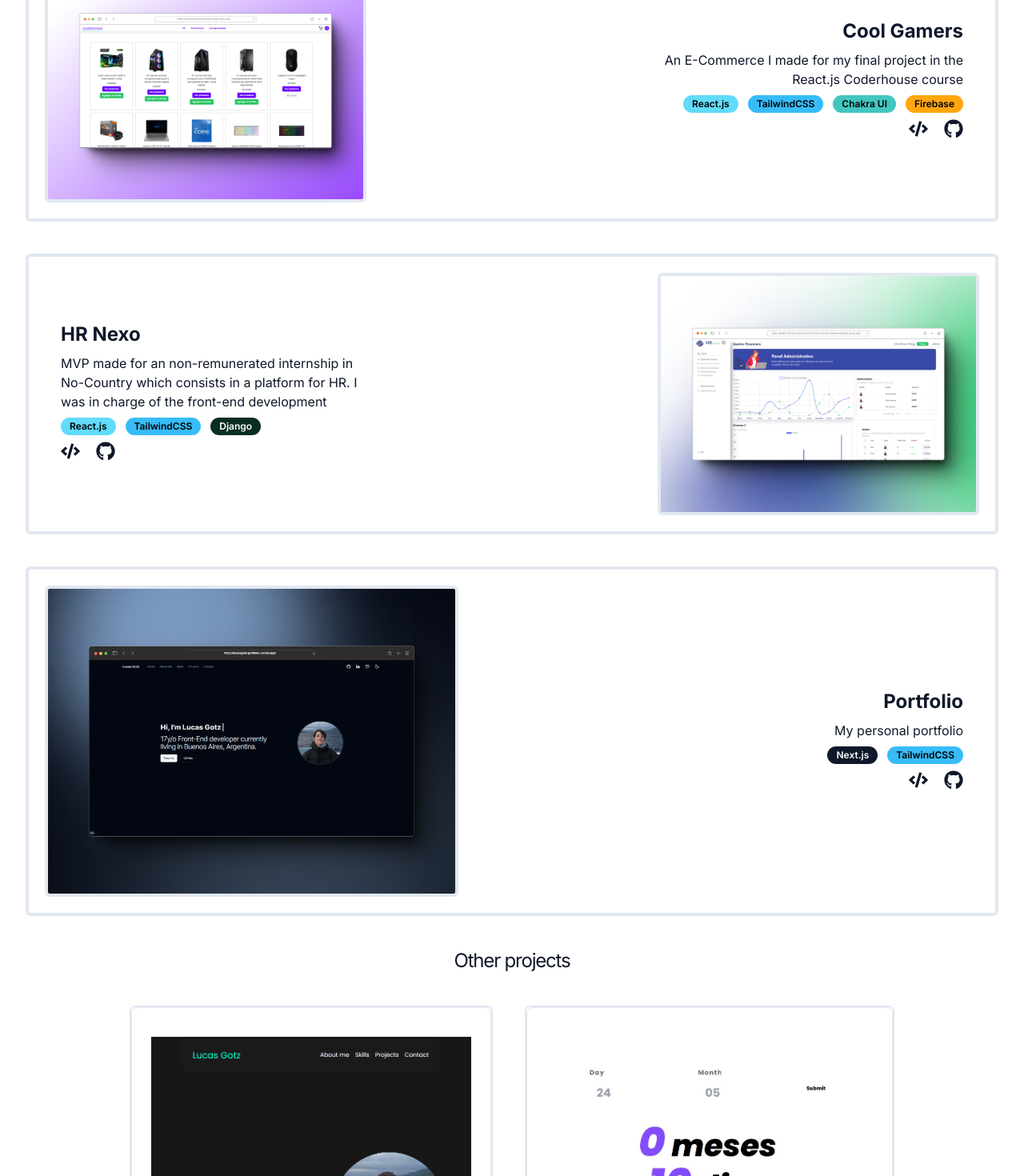
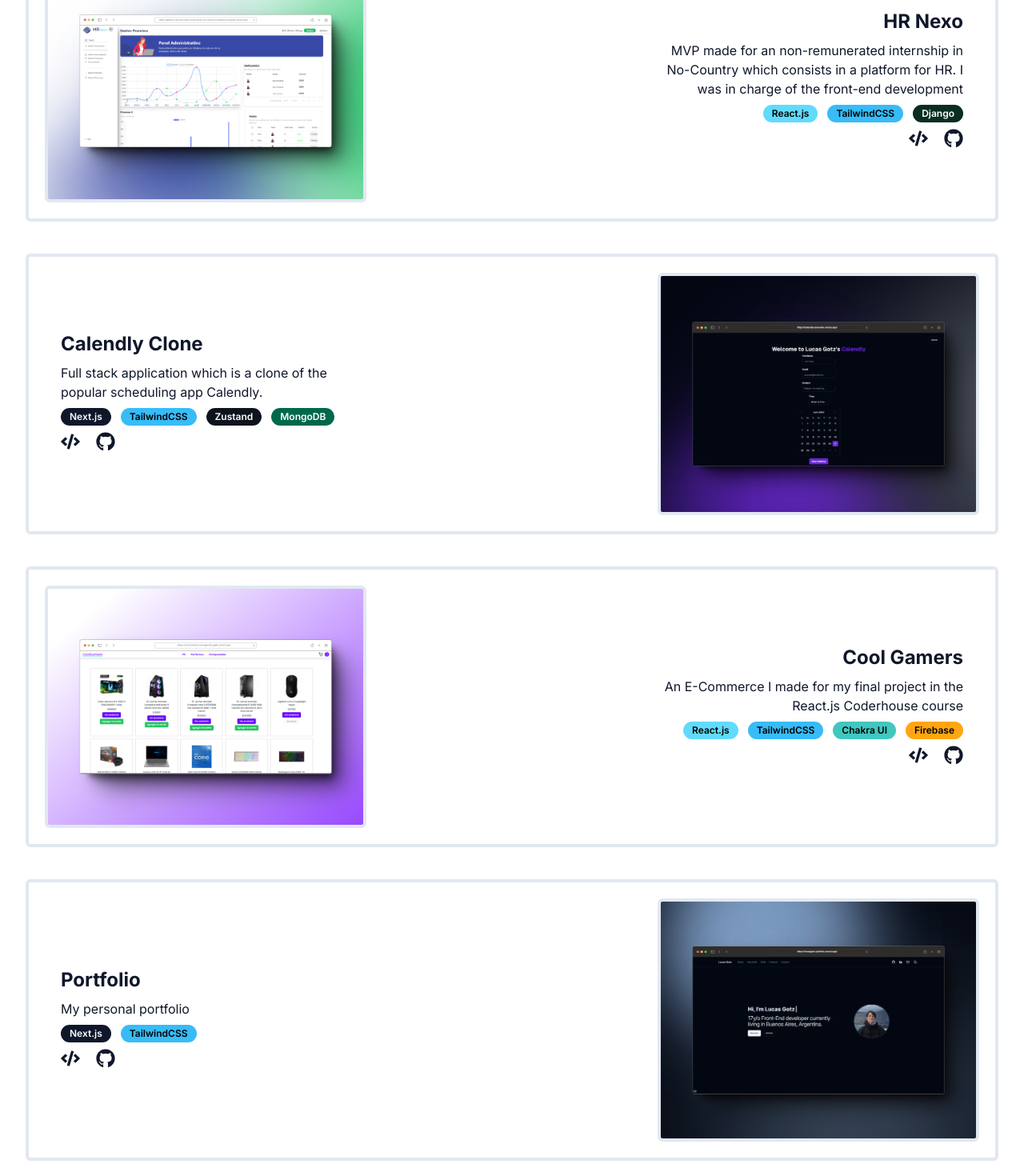
Before and after one commit to lucasgotz13/next-portfolio, a Next.js app: page / in a window 1280 px wide. Shown: the part 3800-5270 px from the top of the page at 80% size. Built offline with nearby package versions, Linux system fonts and the light colour scheme.

Commit message:
feat: Added new project

```diff
--- a/components/Projects.tsx
+++ b/components/Projects.tsx
@@ -48,6 +48,130 @@
         >
           Some of my best projects
         </motion.p>
+        <motion.div
+          className={`pr-10 pl-5 py-5 flex flex-col-reverse md:grid rounded-md md:grid-cols-[35%_65%] border-4 ${
+            theme === "light" ? "border-gray-400" : ""
+          } `}
+          initial="hide"
+          whileInView="show"
+          whileHover={{ scale: 1.1 }}
+          variants={FadeRight}
+          viewport={{ once: true }}
+        >
+          <img
+            src="../images/screenshot_hrnexo.png"
+            className={`border-4 ${
+              theme === "light" ? "border-gray-400" : ""
+            } rounded-md mx-auto md:mx-0 object-contain`}
+            alt=""
+          />
+          <div className="mx-auto md:mx-0 md:ml-auto flex flex-col gap-5 md:gap-2 justify-center items-end">
+            <h1 className="font-bold text-2xl mx-auto md:mx-0 md:ml-auto md:text-right">
+              HR Nexo
+            </h1>
+            <p className="max-w-sm ml-auto text-center md:text-right">
+              MVP made for an non-remunerated internship in No-Country which
+              consists in a platform for HR. I was in charge of the front-end
+              development
+            </p>
+            <div className="flex flex-wrap justify-center md:justify-right md:mx-0 md:ml-auto gap-3">
+              <Badge variant="react">React.js</Badge>
+              <Badge variant="tailwindcss">TailwindCSS</Badge>
+              <Badge variant="django">Django</Badge>
+            </div>
+            <div className="flex mx-auto md:mx-0 md:ml-auto gap-5">
+              <Tooltip>
+                <Link
+                  href={
+                    "https://gestion-de-recursos-humanos-en-la-nube-facundodevs-projects.vercel.app/"
+                  }
+                  target="_blank"
+                >
+                  <TooltipTrigger>
+                    <FaCode size={24} className="hover:text-foreground/90" />
+                  </TooltipTrigger>
+                  <TooltipContent>
+                    <p>Demo</p>
+                  </TooltipContent>
+                </Link>
+              </Tooltip>
+              <Tooltip>
+                <Link
+                  href={"https://github.com/No-Country/c17-67-t-python"}
+                  target="_blank"
+                >
+                  <TooltipTrigger>
+                    <FaGithub size={24} className="hover:text-foreground/90" />
+                  </TooltipTrigger>
+                  <TooltipContent>
+                    <p>Repository</p>
+                  </TooltipContent>
+                </Link>
+              </Tooltip>
+            </div>
+          </div>
+        </motion.div>
+        <motion.div
+          className={`pl-10 pr-5 py-5 flex flex-col md:grid rounded-md md:grid-cols-[65%_35%] border-4 ${
+            theme === "light" ? "border-gray-400" : ""
+          }`}
+          initial="hide"
+          whileInView="show"
+          variants={FadeLeft}
+          whileHover={{ scale: 1.1 }}
+          viewport={{ once: true }}
+        >
+          <div className="flex flex-col gap-5 md:gap-2 justify-center md:items-start">
+            <h1 className="font-bold text-2xl text-center md:text-left">
+              Calendly Clone
+            </h1>
+            <p className="max-w-screen-sm md:max-w-sm text-center md:text-left">
+              Full stack application which is a clone of the popular scheduling
+              app Calendly.
+            </p>
+            <div className="flex mx-auto md:mx-0 md:mr-auto gap-3">
+              <Badge variant="nextjs">Next.js</Badge>
+              <Badge variant="tailwindcss">TailwindCSS</Badge>
+              <Badge variant="zustand">Zustand</Badge>
+              <Badge variant="mongodb">MongoDB</Badge>
+            </div>
+            <div className="flex mx-auto md:mx-0 md:mr-auto gap-5">
+              <Tooltip>
+                <Link
+                  href={"https://calendly-clone-ten.vercel.app/"}
+                  target="_blank"
+                >
+                  <TooltipTrigger>
+                    <FaCode size={24} className="hover:text-foreground/90" />
+                  </TooltipTrigger>
+                  <TooltipContent>
+                    <p>Demo</p>
+                  </TooltipContent>
+                </Link>
+              </Tooltip>
+              <Tooltip>
+                <Link
+                  href={"https://github.com/lucasgotz13/calendly-clone"}
+                  target="_blank"
+                >
+                  <TooltipTrigger>
+                    <FaGithub size={24} className="hover:text-foreground/90" />
+                  </TooltipTrigger>
+                  <TooltipContent>
+                    <p>Repository</p>
+                  </TooltipContent>
+                </Link>
+              </Tooltip>
+            </div>
+          </div>
+          <img
+            src="../images/screenshot_calendly-clone.png"
+            className={`border-4 ${
+              theme === "light" ? "border-gray-400" : ""
+            } rounded-md mx-auto  object-contain md:mx-0`}
+            alt=""
+          />
+        </motion.div>
         <motion.div
           className={`pr-10 pl-5 py-5 flex flex-col-reverse md:grid rounded-md md:grid-cols-[35%_65%] border-4 ${
             theme === "light" ? "border-gray-400" : ""
@@ -123,86 +247,16 @@
         >
           <div className="flex flex-col gap-5 md:gap-2 justify-center md:items-start">
             <h1 className="font-bold text-2xl text-center md:text-left">
-              HR Nexo
+              Portfolio
             </h1>
             <p className="max-w-screen-sm md:max-w-sm text-center md:text-left">
-              MVP made for an non-remunerated internship in No-Country which
-              consists in a platform for HR. I was in charge of the front-end
-              development
+              My personal portfolio
             </p>
             <div className="flex mx-auto md:mx-0 md:mr-auto gap-3">
-              <Badge variant="react">React.js</Badge>
-              <Badge variant="tailwindcss">TailwindCSS</Badge>
-              <Badge variant="django">Django</Badge>
-            </div>
-            <div className="flex mx-auto md:mx-0 md:mr-auto gap-5">
-              <Tooltip>
-                <Link
-                  href={
-                    "https://gestion-de-recursos-humanos-en-la-nube-facundodevs-projects.vercel.app/"
-                  }
-                  target="_blank"
-                >
-                  <TooltipTrigger>
-                    <FaCode size={24} className="hover:text-foreground/90" />
-                  </TooltipTrigger>
-                  <TooltipContent>
-                    <p>Demo</p>
-                  </TooltipContent>
-                </Link>
-              </Tooltip>
-              <Tooltip>
-                <Link
-                  href={"https://github.com/No-Country/c17-67-t-python"}
-                  target="_blank"
-                >
-                  <TooltipTrigger>
-                    <FaGithub size={24} className="hover:text-foreground/90" />
-                  </TooltipTrigger>
-                  <TooltipContent>
-                    <p>Repository</p>
-                  </TooltipContent>
-                </Link>
-              </Tooltip>
-            </div>
-          </div>
-          <img
-            src="../images/screenshot_hrnexo.png"
-            className={`border-4 ${
-              theme === "light" ? "border-gray-400" : ""
-            } rounded-md mx-auto  object-contain md:mx-0`}
-            alt=""
-          />
-        </motion.div>
-        <motion.div
-          className={`pr-10 pl-5 py-5 flex flex-col-reverse md:grid rounded-md md:grid-cols-[45%_55%] border-4 ${
-            theme === "light" ? "border-gray-400" : ""
-          } `}
-          initial="hide"
-          whileInView="show"
-          variants={FadeRight}
-          whileHover={{ scale: 1.1 }}
-          viewport={{ once: true }}
-        >
-          <img
-            src="../images/screenshot_new-portfolio.png"
-            className={`border-4 ${
-              theme === "light" ? "border-gray-400" : ""
-            } rounded-md mx-auto  md:mx-0 object-contain`}
-            alt=""
-          />
-          <div className="mx-auto md:mx-0 md:ml-auto flex flex-col gap-5 md:gap-2 justify-center items-center md:items-end">
-            <h1 className="font-bold text-2xl text-center md:text-right">
-              Portfolio
-            </h1>
-            <p className="max-w-screen-sm md:max-w-sm text-center md:text-right">
-              My personal portfolio
-            </p>
-            <div className="flex mx-auto gap-3">
               <Badge variant="nextjs">Next.js</Badge>
               <Badge variant="tailwindcss">TailwindCSS</Badge>
             </div>
-            <div className="flex mx-auto md:mx-0 md:ml-auto gap-5">
+            <div className="flex mx-auto md:mx-0 md:mr-auto gap-5">
               <Tooltip>
                 <Link
                   href={"https://lucasgotz-portfolio.vercel.app/"}
@@ -231,6 +285,13 @@
               </Tooltip>
             </div>
           </div>
+          <img
+            src="../images/screenshot_new-portfolio.png"
+            className={`border-4 ${
+              theme === "light" ? "border-gray-400" : ""
+            } rounded-md mx-auto  object-contain md:mx-0`}
+            alt=""
+          />
         </motion.div>
         <motion.p
           className="text-2xl text-center tracking-tighter"
--- a/components/ui/badge.tsx
+++ b/components/ui/badge.tsx
@@ -24,6 +24,8 @@
         js: "bg-[#f0db4f] border-transparent text-black",
         django: "bg-[#092e20] border-transparent text-white",
         nextjs: "bg-primary border-transparent text-primary-foreground",
+        zustand: "bg-[#0d141e] border-transparent text-white",
+        mongodb: "bg-[#00684a] border-transparent text-white",
       },
     },
     defaultVariants: {
```
Also changed, not shown: public/images/screenshot_calendly-clone.png (added).
